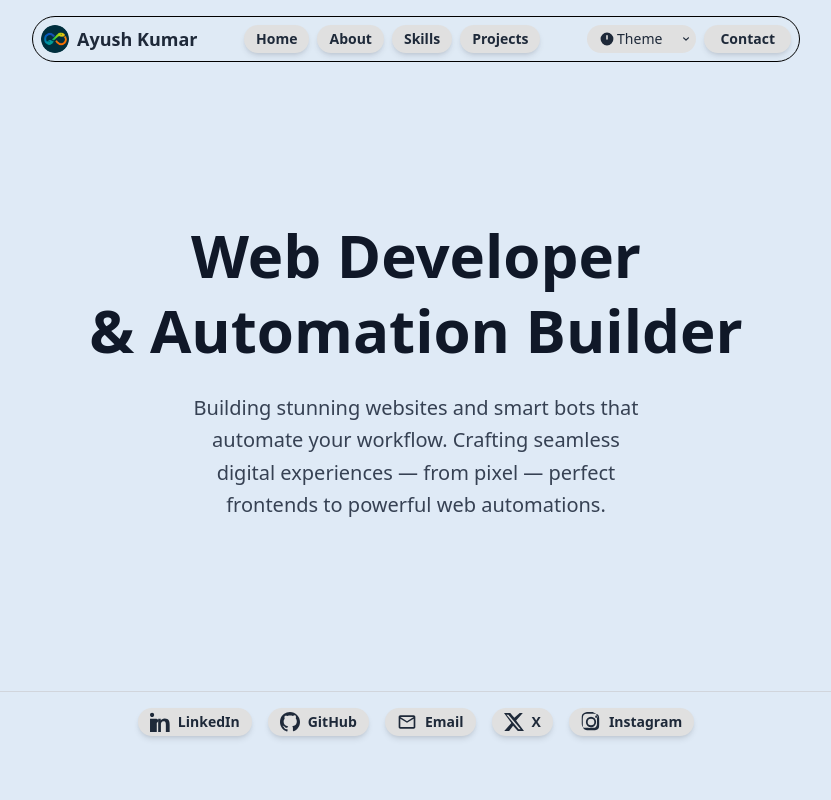
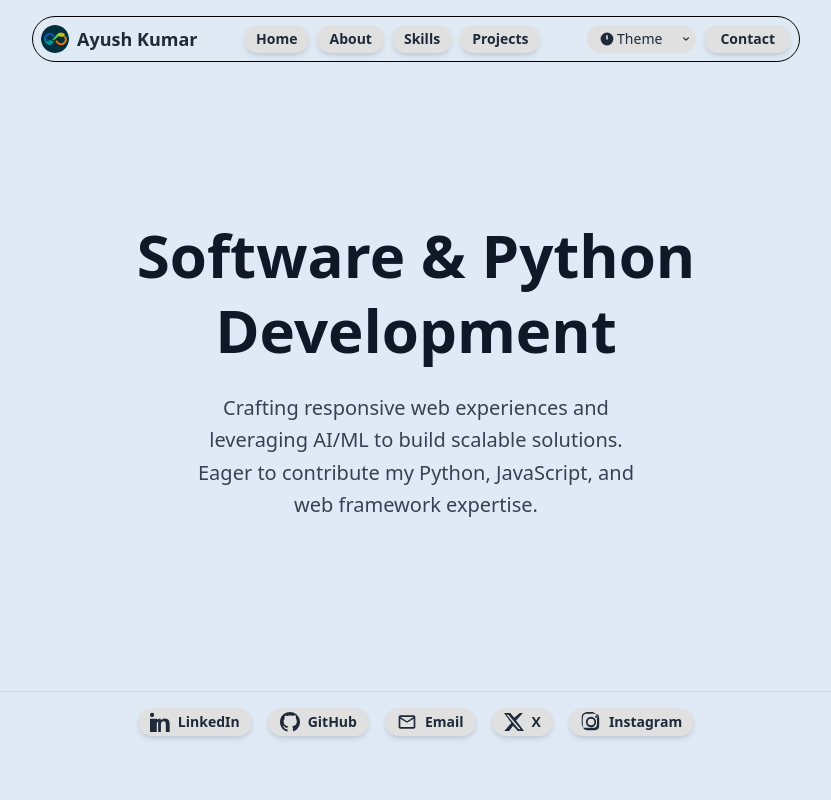
Before and after one commit to ayush1k/portfolio, a React (Vite) app in the folder main/: page / in a window 1280 px wide. Shown: the top 800 px of the page, without its empty margins (224-1055 px from the left). Built offline with nearby package versions, Linux system fonts and the light colour scheme.

Commit message:
commit changes

```diff
--- a/main/src/components/Home.jsx
+++ b/main/src/components/Home.jsx
@@ -7,10 +7,10 @@ const Home = () => {
       <div className="container mx-auto flex flex-col items-center justify-center max-w-full sm:max-w-xl md:max-w-3xl lg:max-w-4xl flex-grow text-center"> {/* Adjusted max-width for responsiveness */}
         {/* Text content, centered */}
         <h2 className="text-4xl sm:text-5xl md:text-6xl font-extrabold leading-tight mb-4 sm:mb-6 text-gray-900"> {/* Adjusted font sizes for responsiveness */}
-          Web Developer <br /> & Automation Builder
+          Software & Python <br /> Development
         </h2>
         <p className="text-base sm:text-lg md:text-xl leading-relaxed text-gray-700 max-w-sm sm:max-w-md mx-auto"> {/* Adjusted font sizes and max-width for responsiveness */}
-          Building stunning websites and smart bots that automate your workflow. Crafting seamless digital experiences — from pixel — perfect frontends to powerful web automations.
+          Crafting responsive web experiences and leveraging AI/ML to build scalable solutions. Eager to contribute my Python, JavaScript, and web framework expertise.
         </p>
       </div>
 
```
